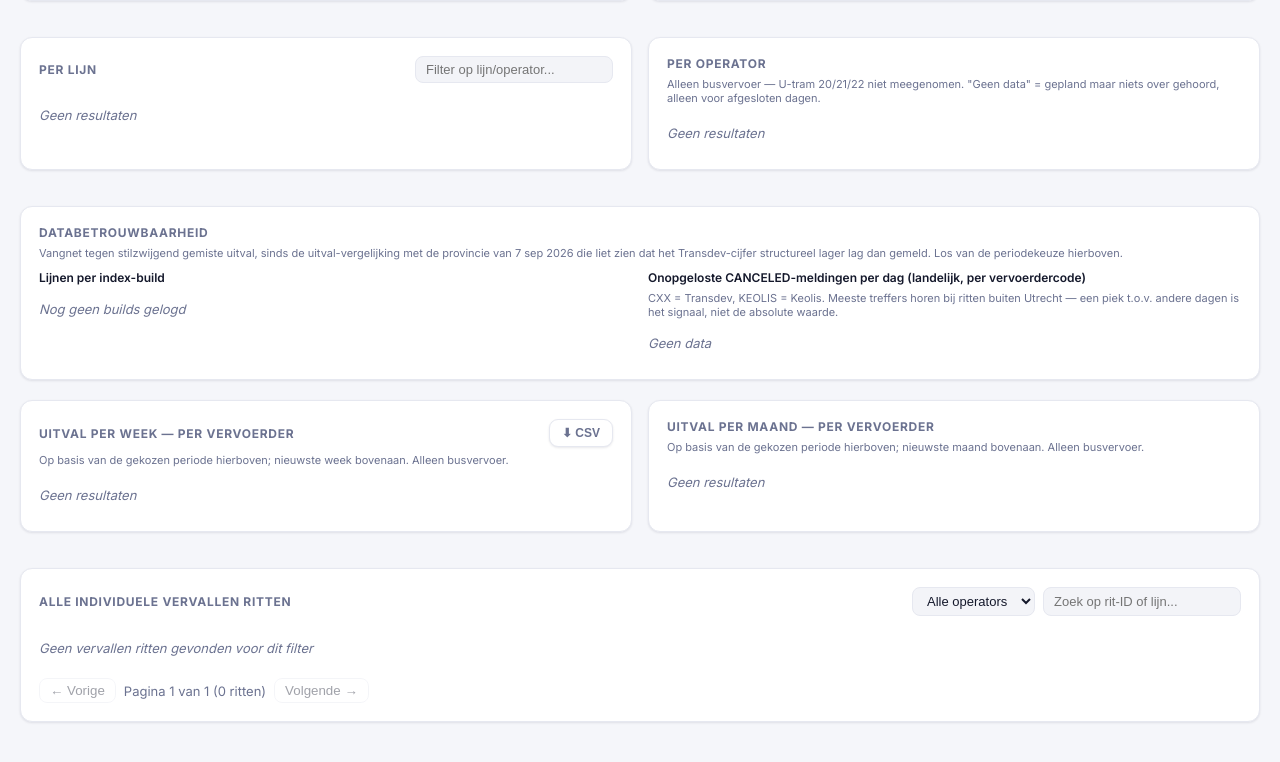
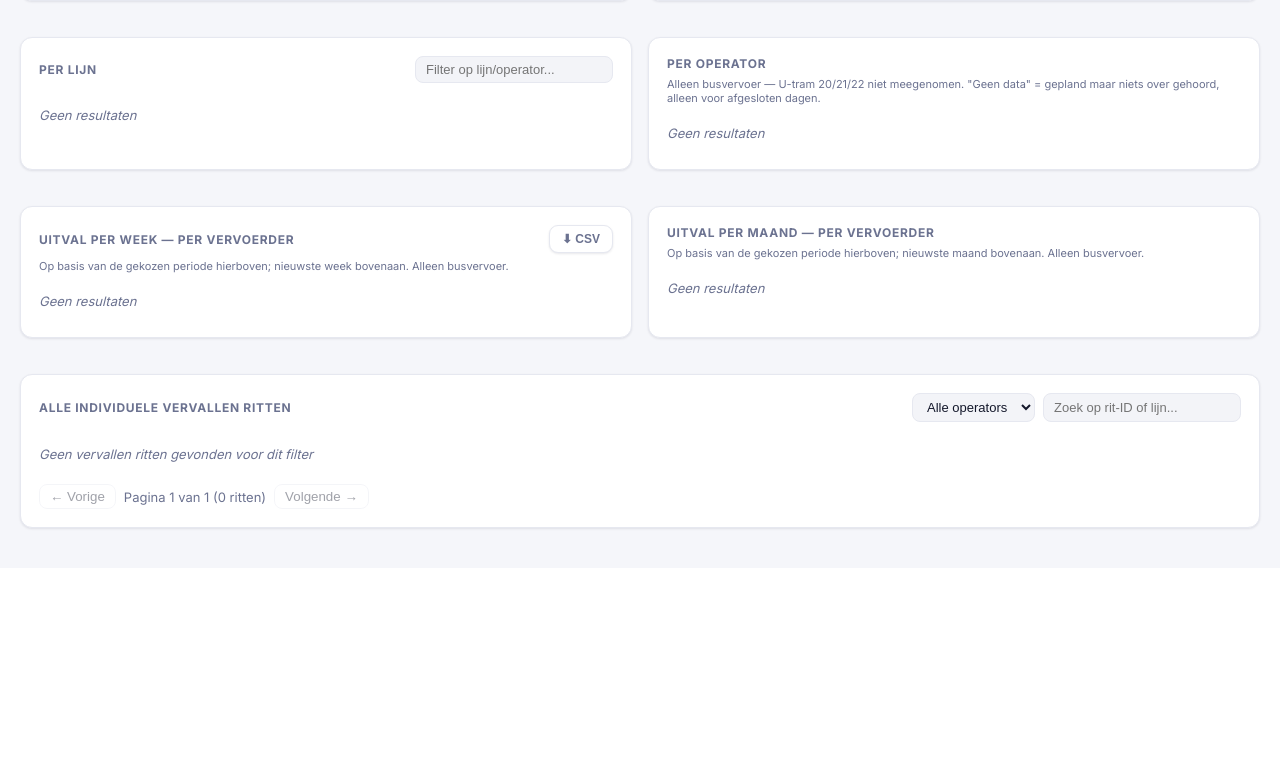
Before and after one commit to SoftMoos891/OVReader, a Flask app: page /uitval in a window 1280 px wide. Shown: the part 1051-1813 px from the top of the page. After the commit the page ends 1581 px from the top, so only its background shows below. Run offline with Flask 3, Linux system fonts and the light colour scheme; data that the repository does not hold is empty; parts of the project's set-up code (start-up, migrations or seed data) failed here and were passed over; some libraries are stand-ins or nearby versions.

Commit message:
Verwijder Databetrouwbaarheid-paneel van /uitval

```diff
--- a/templates/cancellations.html
+++ b/templates/cancellations.html
@@ -152,24 +152,6 @@
     </div>
   </div>
 
-  <div class="panel">
-    <h2>Databetrouwbaarheid</h2>
-    <div style="color:var(--muted); font-size:11px; margin:-8px 0 10px;">
-      Vangnet tegen stilzwijgend gemiste uitval, sinds de uitval-vergelijking met de provincie van 7 sep 2026 die liet zien dat het Transdev-cijfer structureel lager lag dan gemeld. Los van de periodekeuze hierboven.
-    </div>
-    <div class="grid2" style="margin-bottom:0;">
-      <div>
-        <div style="font-size:12px; font-weight:600; margin-bottom:6px;">Lijnen per index-build</div>
-        <div class="table-scroll" id="diag-builds-table"><div class="empty">Laden...</div></div>
-      </div>
-      <div>
-        <div style="font-size:12px; font-weight:600; margin-bottom:6px;">Onopgeloste CANCELED-meldingen per dag (landelijk, per vervoerdercode)</div>
-        <div style="color:var(--muted); font-size:11px; margin-bottom:6px;">CXX = Transdev, KEOLIS = Keolis. Meeste treffers horen bij ritten buiten Utrecht — een piek t.o.v. andere dagen is het signaal, niet de absolute waarde.</div>
-        <div class="table-scroll" id="diag-unresolved-table"><div class="empty">Laden...</div></div>
-      </div>
-    </div>
-  </div>
-
   <div class="grid2">
     <div class="panel">
       <div class="panel-header">
@@ -273,60 +255,6 @@ async function loadHealth() {
   } catch (e) {
     document.getElementById('healthDot').className = 'status-dot no_data';
     document.getElementById('healthBody').innerHTML = '<div class="empty">Kan status niet ophalen.</div>';
-  }
-}
-
-// Vaste kolommen voor de onopgeloste-cancellations-tabel: Transdev/Keolis
-// expliciet, de rest samengevoegd tot "overig" (zie /api/diagnostics/feed).
-const DIAG_PREFIXES = ['CXX', 'KEOLIS'];
-// Boven deze waarde is een dagtotaal duidelijk geen normale landelijke
-// achtergrondruis meer (baseline ligt doorgaans in de honderdduizenden),
-// zie de CXX-piek van 8-9 sep 2026 (~16 miljoen) t.o.v. ervoor/erna
-// (~30k-140k) die aanleiding gaf voor dit paneel.
-const DIAG_SPIKE_THRESHOLD = 2_000_000;
-
-async function loadDiagnostics() {
-  try {
-    const res = await fetch('/api/diagnostics/feed');
-    const data = await res.json();
-
-    const builds = data.route_index_builds.slice(0, 6);
-    document.getElementById('diag-builds-table').innerHTML = builds.length === 0
-      ? '<div class="empty">Nog geen builds gelogd</div>'
-      : '<table><tr><th>Build</th><th>Transdev</th><th>Keolis</th><th>+/-</th></tr>' +
-        builds.map(b => {
-          const churn = b.routes_added.length + b.routes_removed.length;
-          const dt = new Date(b.built_at * 1000);
-          return `<tr>
-            <td>${dt.toLocaleDateString('nl-NL')}</td>
-            <td>${b.transdev_count}${b.transdev_tram_count ? ' + ' + b.transdev_tram_count + ' tram' : ''}</td>
-            <td>${b.keolis_count}</td>
-            <td>${churn ? `<span class="pill warn" title="${[...b.routes_added.map(r=>'+'+r), ...b.routes_removed.map(r=>'-'+r)].join(', ')}">${churn}</span>` : '–'}</td>
-          </tr>`;
-        }).join('') + '</table>';
-
-    const byDate = {};
-    for (const r of data.unresolved_cancellations_daily) {
-      (byDate[r.service_date] ??= {})[r.prefix] = r.unresolved_count;
-    }
-    const dates = Object.keys(byDate).sort().reverse().slice(0, 10);
-    const cell = v => {
-      if (!v) return '–';
-      const cls = v > DIAG_SPIKE_THRESHOLD ? 'bad' : 'muted';
-      return `<span class="pill ${cls}">${v.toLocaleString('nl-NL')}</span>`;
-    };
-    document.getElementById('diag-unresolved-table').innerHTML = dates.length === 0
-      ? '<div class="empty">Geen data</div>'
-      : '<table><tr><th>Datum</th>' + DIAG_PREFIXES.map(p => `<th>${p}</th>`).join('') + '<th>Overig</th></tr>' +
-        dates.map(d => {
-          const row = byDate[d];
-          const overig = Object.entries(row).filter(([p]) => !DIAG_PREFIXES.includes(p))
-            .reduce((s, [, v]) => s + v, 0);
-          return `<tr><td>${d}</td>${DIAG_PREFIXES.map(p => `<td>${cell(row[p])}</td>`).join('')}<td>${cell(overig)}</td></tr>`;
-        }).join('') + '</table>';
-  } catch (e) {
-    document.getElementById('diag-builds-table').innerHTML = '<div class="empty">Kan niet laden.</div>';
-    document.getElementById('diag-unresolved-table').innerHTML = '<div class="empty">Kan niet laden.</div>';
   }
 }
 
@@ -925,10 +853,8 @@ populateMonthSelect().then(() => {
 });
 renderScheduleBanner();
 loadHealth().catch(console.error);
-loadDiagnostics().catch(console.error);
 setInterval(() => { if (!document.hidden) loadAll().catch(console.error); }, 60000);
 setInterval(() => { if (!document.hidden) loadHealth().catch(console.error); }, 30000);
-setInterval(() => { if (!document.hidden) loadDiagnostics().catch(console.error); }, 300000);
 document.addEventListener('visibilitychange', () => {
   if (!document.hidden) {
     loadAll().catch(console.error);
```
